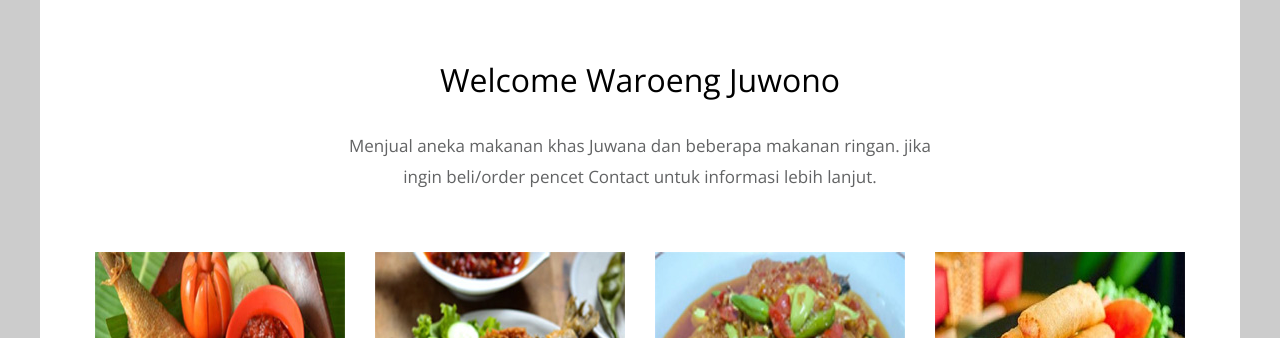
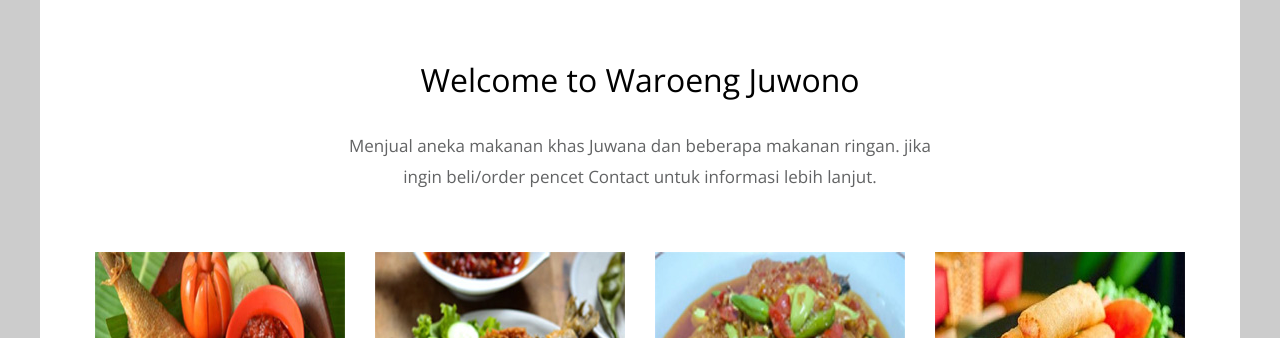
Before and after one commit to BayKdynto/bayukadiyanto.github.io, a plain HTML site: page index.html in a window 1280 px wide. Shown: the part 462-800 px from the top of the page. Drawn offline with nearby package versions, Linux system fonts and the light colour scheme.

Commit message:
Update index.html

```diff
--- a/index.html
+++ b/index.html
@@ -47,7 +47,7 @@ https://templatemo.com/tm-539-simple-house
 
 		<main>
 			<header class="row tm-welcome-section">
-				<h2 class="col-12 text-center tm-section-title">Welcome Waroeng Juwono</h2>
+				<h2 class="col-12 text-center tm-section-title">Welcome to Waroeng Juwono</h2>
 				<p class="col-12 text-center">Menjual aneka makanan khas Juwana dan beberapa makanan ringan. jika ingin beli/order pencet Contact untuk informasi lebih lanjut. </p>
 			</header>
 
```
